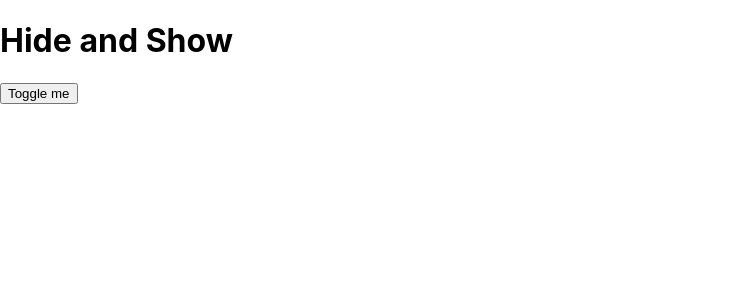
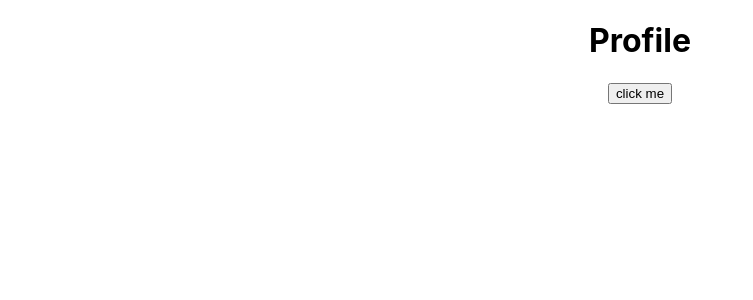
Before and after one commit to mamtasonar1127/basicsOfReact, a React (Create React App) app: page / in a window 1280 px wide. Shown: the top 300 px of the page, without its empty margins (0-753 px from the left). Built offline with nearby package versions, Linux system fonts and the light colour scheme.

Commit message:
event handling

```diff
--- a/src/App.js
+++ b/src/App.js
@@ -1,26 +1,38 @@
 import React from 'react';
 
+import './App.css';
+import Profile from  './Profile';
+// class App extends React.Component {
+//   constructor()
+//   {
+//     super();
+//     this.state={
+//       show:true
+//     }
+//   }
+//   render(){
+//     return(
+//       <div>
+//       {
+//         this.state.show?
+//         <h1>Hide and Show</h1>
+//         :null
+//       }
+//         <button onClick= {() => {this.setState({show:!this.state.show})}}> Toggle me</button>
+//       </div>
+//     );
+//   }
+// }
 
-class App extends React.Component {
-  constructor()
-  {
-    super();
-    this.state={
-      show:true
-    }
-  }
-  render(){
+function App(){
+
     return(
-      <div>
-      {
-        this.state.show?
-        <h1>Hide and Show</h1>
-        :null
-      }
-        <button onClick= {() => {this.setState({show:!this.state.show})}}> Toggle me</button>
+      <div className="App">
+
+      <Profile/>
       </div>
     );
-  }
+
 }
 
 export default App;
--- a/src/Profile.js
+++ b/src/Profile.js
@@ -54,31 +54,51 @@ import React from 'react'
 
 //State Example
 
-export default class Profile  extends React.Component{
+// export default class Profile  extends React.Component{
 
-    constructor()
+//     constructor()
+//     {
+//         super()
+//         this.state={
+//             name:'mamta',
+//             email:'mamta@gmail.com',
+//             count:0
+//         }
+//     }
+
+//     updateState(){
+//         this.setState({
+//            name: 'Sonar' ,
+//            count:this.state.count+1
+//         })
+//     }
+//     render(){
+//         return(
+//             <div>
+//             <h1>Count {this.state.count}</h1>
+//             <h1>Email {this.state.email}</h1>
+//             <button onClick={()=>{this.updateState()}}>Update name</button>
+//             </div>
+//         )
+//     }
+// }
+
+
+export default class Profile extends React.Component{
+
+    testFun()
     {
-        super()
-        this.state={
-            name:'mamta',
-            email:'mamta@gmail.com',
-            count:0
-        }
+        alert("test")
     }
 
-    updateState(){
-        this.setState({
-           name: 'Sonar' ,
-           count:this.state.count+1
-        })
-    }
-    render(){
+    render()
+    {
         return(
             <div>
-            <h1>Count {this.state.count}</h1>
-            <h1>Email {this.state.email}</h1>
-            <button onClick={()=>{this.updateState()}}>Update name</button>
+                <h1>Profile</h1>
+                <button onClick={()=>this.testFun()}>click me</button>
             </div>
         )
     }
+
 }
```
